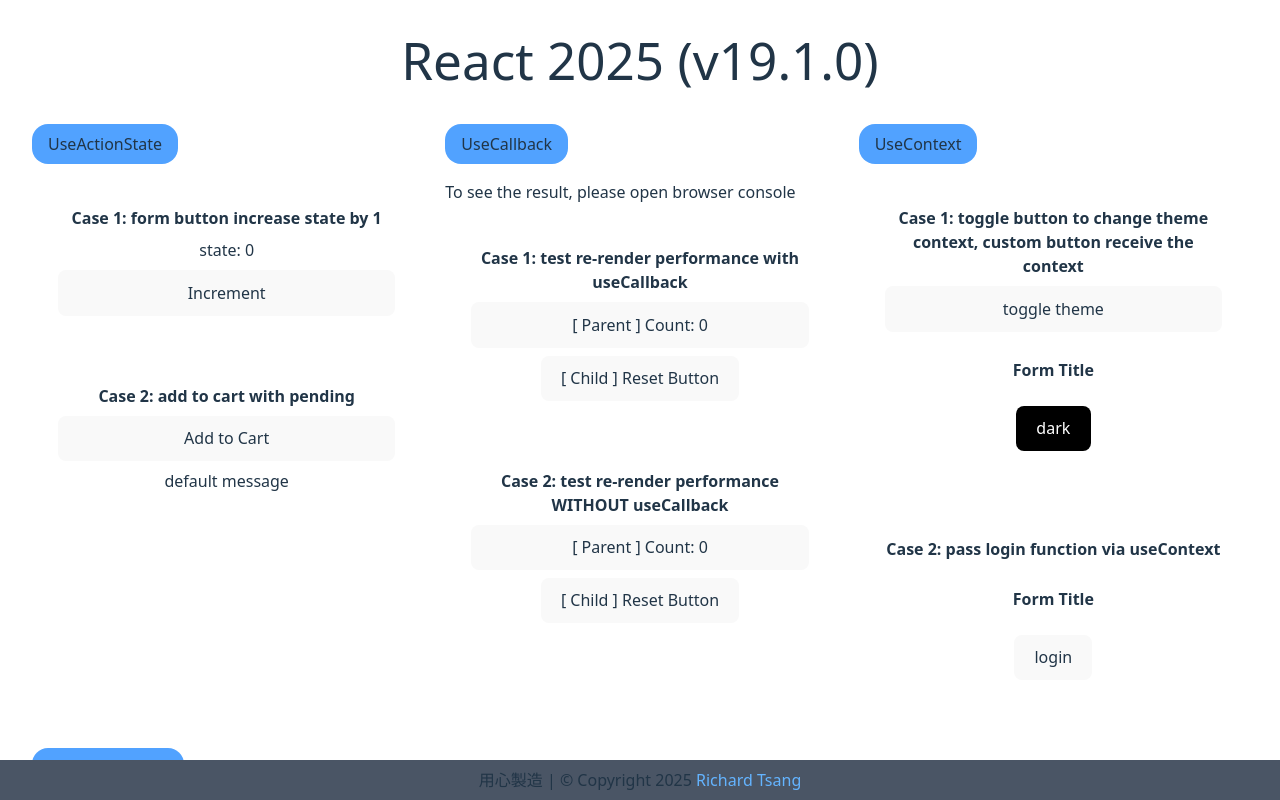
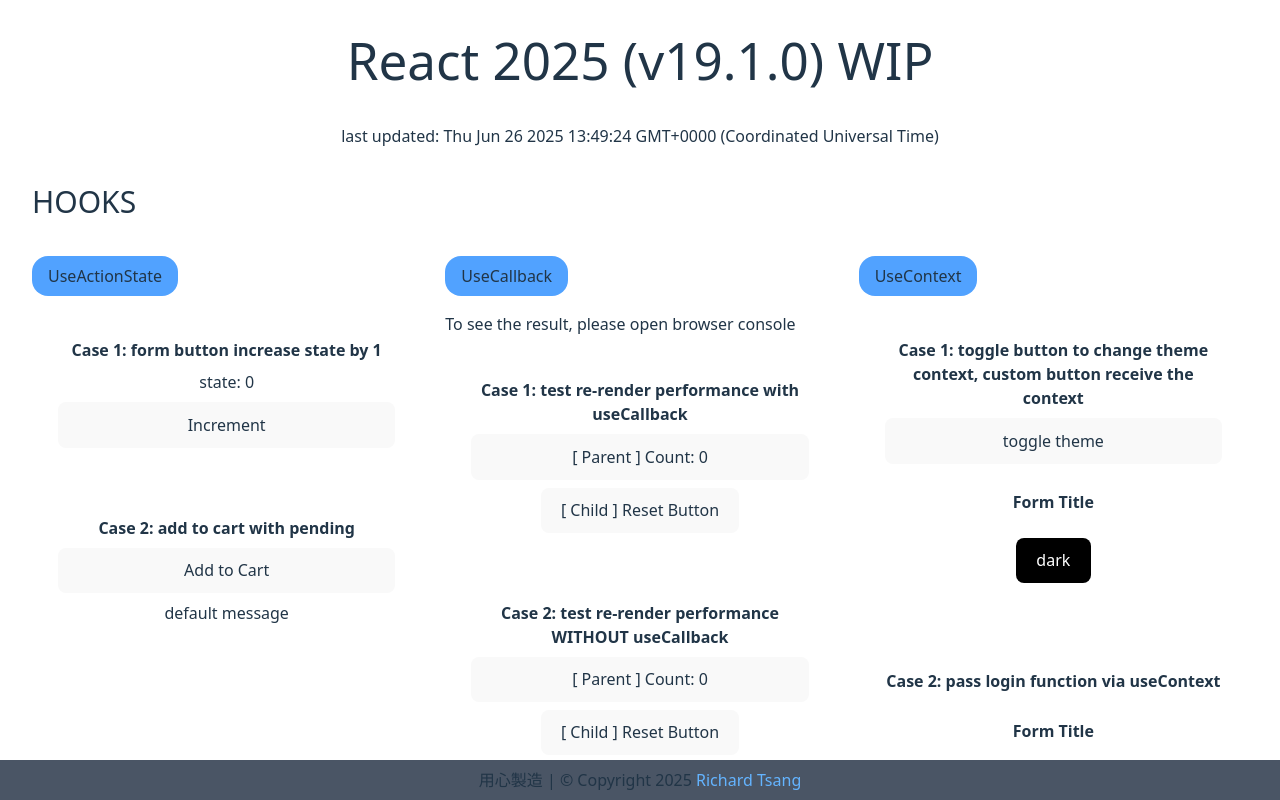
Before and after one commit to r7chardgh/react2025, a React (Vite) app: page / in a window 1280 px wide. Shown: the top 800 px of the page. Built offline with nearby package versions, Linux system fonts and the light colour scheme.

Commit message:
modify case, add section

```diff
--- a/src/App.tsx
+++ b/src/App.tsx
@@ -1,20 +1,25 @@
 import './App.css'
 import Grid from './components/Grid'
+import Section from './components/Section'
 import UseActionState from './components/UseActionState'
 import UseCallback from './components/UseCallback'
 import UseContext from './components/UseContext'
 import UseDebugValue from './components/UseDebugValue'
 
 function App() {
+  const date = new Date();
   return (
     <main className='w-full flex flex-col gap-9 mb-9'>
-      <h1>React 2025 (v19.1.0)</h1>
-      <Grid className='gap-6 w-full'>
-        <UseActionState />
-        <UseCallback/>
-        <UseContext/>
-        <UseDebugValue/>
-      </Grid>
+      <h1>React 2025 (v19.1.0) WIP</h1>
+      <p>last updated: {date.toString()}</p>
+      <Section title='HOOKS'>
+        <Grid className='gap-6 w-full'>
+          <UseActionState />
+          <UseCallback />
+          <UseContext />
+          <UseDebugValue />
+        </Grid>
+      </Section>
     </main>
   )
 }
--- a/src/components/Case.tsx
+++ b/src/components/Case.tsx
@@ -6,7 +6,7 @@ interface ICase extends IWrapper {
 const Case = ({ children, className, title, code }: ICase) => {
 
     return (
-        <div className={className + " w-full flex flex-col gap-2 border-2 border-white p-6 rounded-s"}>
+        <div className={className + " w-full flex flex-col gap-2 border-2 border-white p-6 rounded-sm"}>
             <h5 className=' font-semibold'>{title}</h5>
             {!!code && <code className='bg-gray-700 p-6 rounded-sm'>{code}</code>}
             {children}
--- /dev/null
+++ b/src/components/Section.tsx
@@ -0,0 +1,15 @@
+import type { IWrapper } from '../lib/definitions'
+interface ISection extends IWrapper {
+    title: string;
+}
+const Section = ({ children, title }: ISection) => {
+    return (
+        <section className=' flex flex-col items-start gap-9'>
+            <h2 className=' text-3xl'>{title}</h2>
+            {children}
+            <hr className="w-full my-12 h-px border-t-0 bg-transparent bg-gradient-to-r from-transparent via-neutral-500 to-transparent opacity-25 dark:via-neutral-400"  />
+        </section>
+    )
+}
+
+export default Section
```
